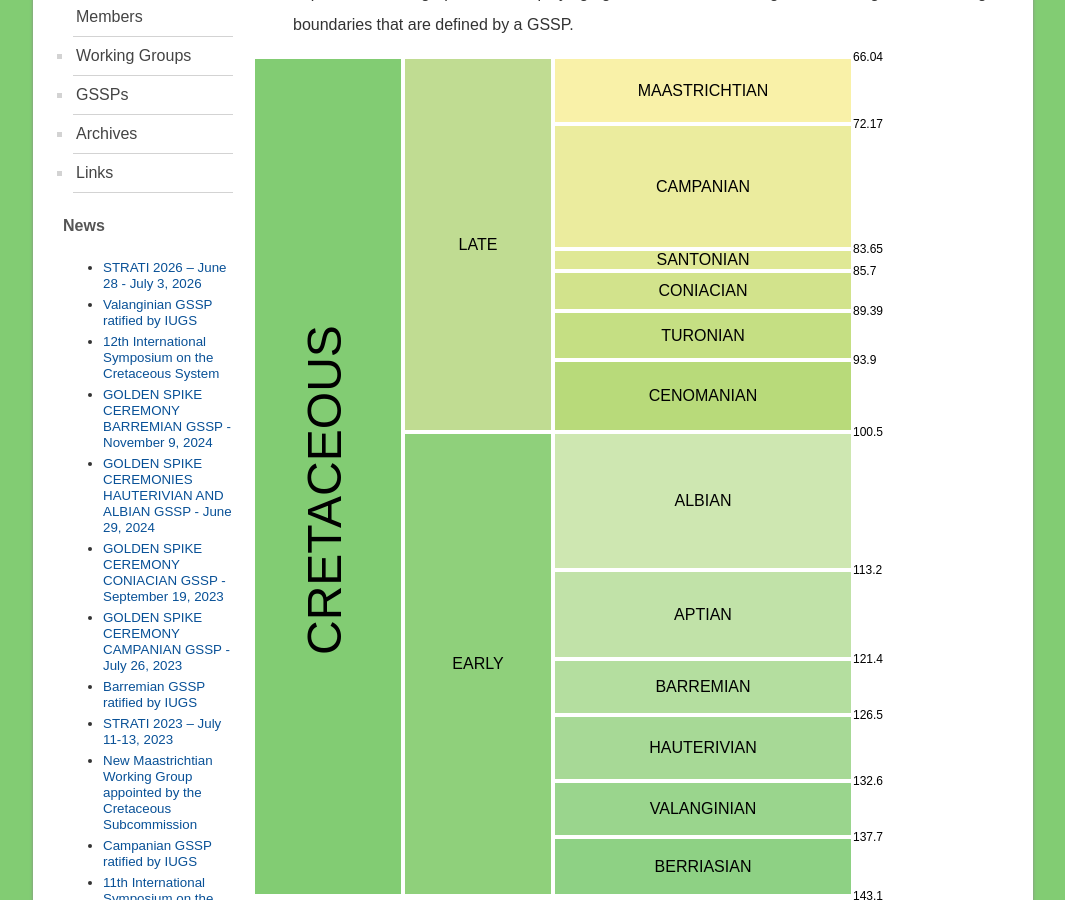
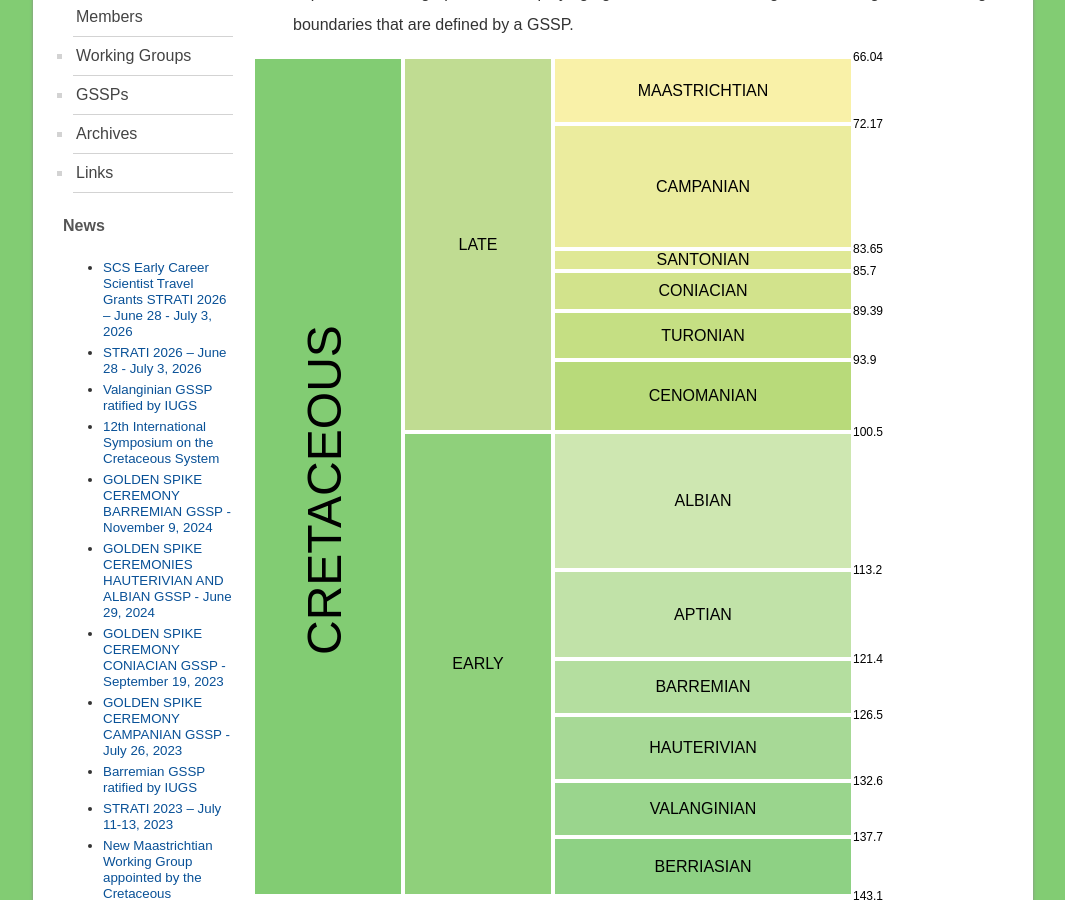
Before and after one commit to i-c-stratigraphy/subcommission-cretaceous, a Jekyll site: the page built from pages/index.md, in a window 1280 px wide and 900 px high, scrolled down 571 px. Shown: the whole window, without its empty margins (107-1172 px from the left). Built offline with Jekyll 4.4.1, drawn with Linux system fonts in a browser that asks for light colours.

Commit message:
Update menu.html

```diff
--- a/_includes/menu.html
+++ b/_includes/menu.html
@@ -39,6 +39,7 @@
 <div id="news">
     <h4>News</h4>
     <ul>
+        <li><a href="https://stratigraphy.org/subcommission-cretaceous/news/strati2026-travelgrants">SCS Early Career Scientist Travel Grants STRATI 2026 – June 28 - July 3, 2026</a></li>
         <li><a href="https://stratigraphy.org/subcommission-cretaceous/news/strati2026">STRATI 2026 – June 28 - July 3, 2026</a></li>
         <li><a href="https://stratigraphy.org/subcommission-cretaceous/news/valanginian_gssp">Valanginian GSSP ratified by IUGS</a></li>
         <li><a href="https://stratigraphy.org/subcommission-cretaceous/news/12-symposium">12th International Symposium on the Cretaceous System</a></li>
```
